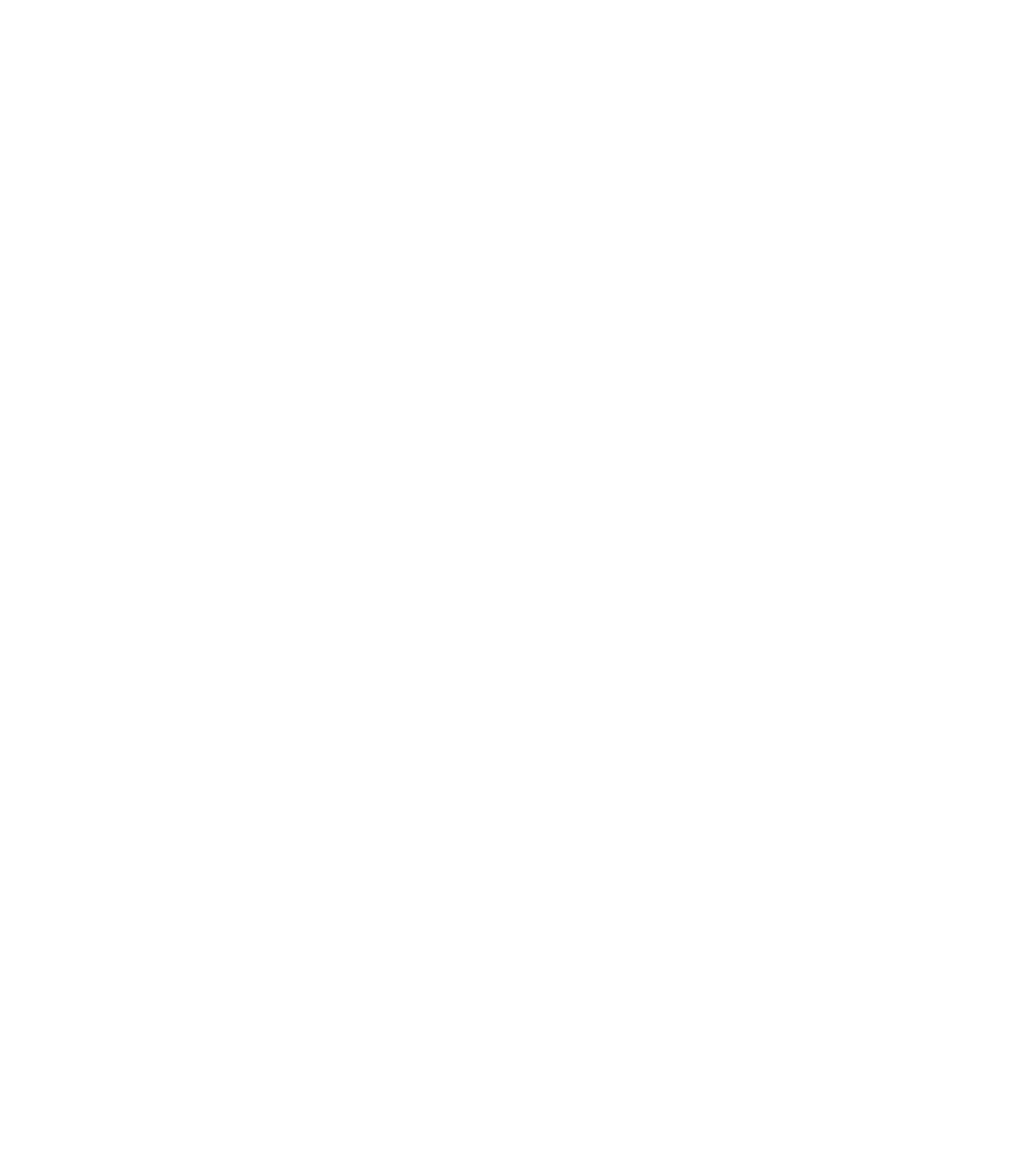
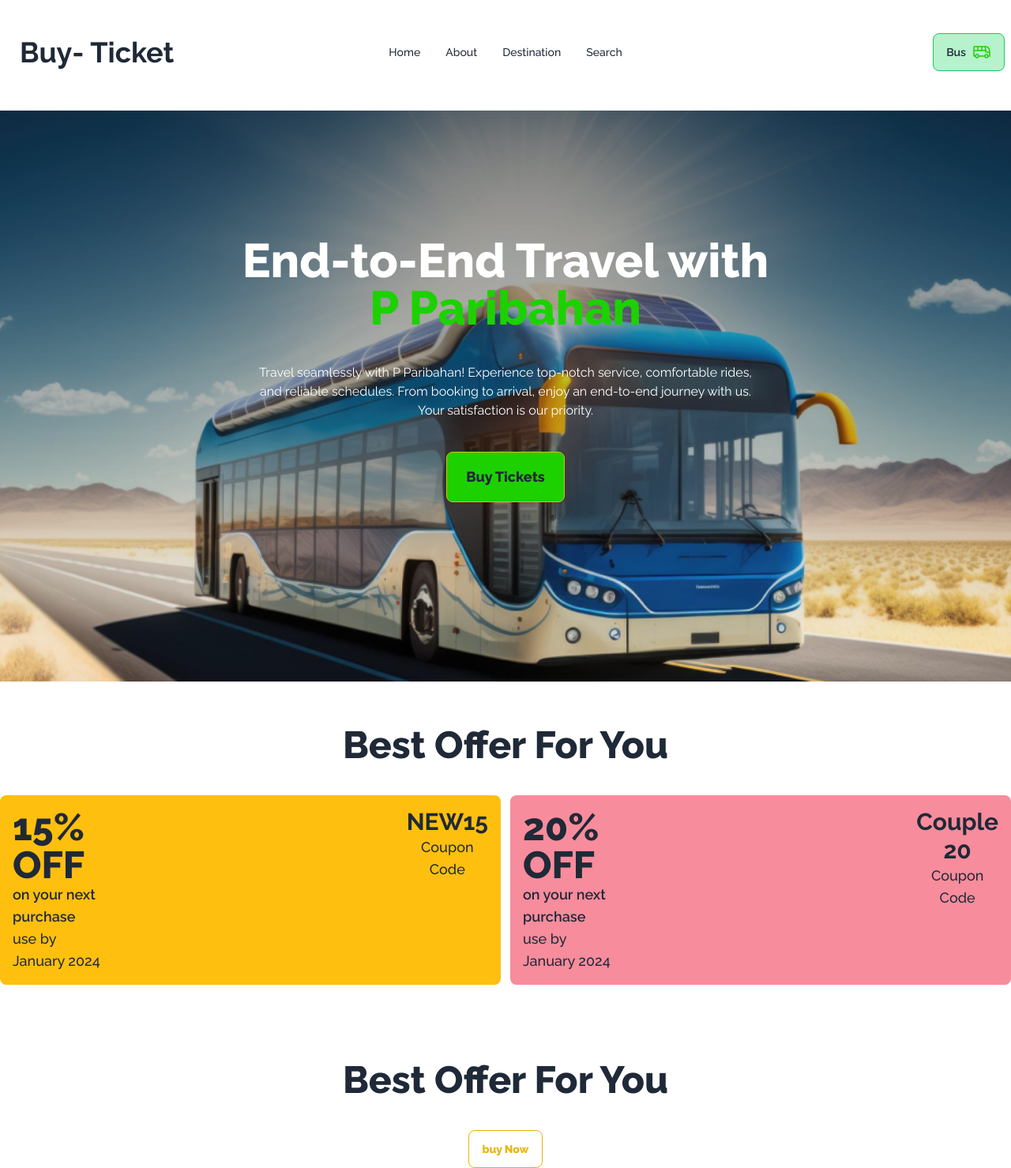
Before and after one commit to shahsohan/Assignment-5, a plain HTML site: page index.html in a window 1280 px wide. Shown: the whole page at 79% size. Before the commit the page ends 800 px from the top, so only its background shows below. Drawn offline with nearby package versions, Linux system fonts and the light colour scheme.

Commit message:
added nav and banner section

```diff
--- a/index.html
+++ b/index.html
@@ -1,11 +1,109 @@
 <!DOCTYPE html>
-<html lang="en">
+<html lang="en" data-theme="light">
+
 <head>
     <meta charset="UTF-8">
     <meta name="viewport" content="width=device-width, initial-scale=1.0">
     <title>BUS TICKET</title>
+    <!-- Daisy Ui & Tailwind  -->
+    <link href="https://cdn.jsdelivr.net/npm/daisyui@4.7.2/dist/full.min.css" rel="stylesheet" type="text/css" />
+    <script src="https://cdn.tailwindcss.com"></script>
+
+    <!-- Custom CSS -->
+    <link rel="stylesheet" href="style/style.css">
+
+
 </head>
-<body>
+
+
+
+<body class="font-raleway md:container md:mx-auto ">
+    <!-- Nav Bar Section -->
+    <section class="nav-section md:container md:mx-auto">
+        <div class="navbar bg-base-100 pb-12 pt-10 text-base font-medium		 ">
+            <div class="navbar-start">
+                <div class=" dropdown ">
+
+                    <ul tabindex="0"
+                        class="menu menu-sm dropdown-content mt-3 z-[1] p-2 shadow bg-base-100 rounded-box   w-52">
+                        <li><a><span>Home</span></a></li>
+                        <li><a>About</a></li>
+                        <li><a>Destination</a></li>
+                        <li><a>Search</a></li>
+
+                    </ul>
+                </div>
+                <a class="btn btn-ghost hover:bg-white text-4xl font-bold	">Buy-<span>Ticket</span></a>
+            </div>
+            <div class="navbar-center hidden lg:flex  ">
+                <ul class="  menu menu-horizontal  px-1">
+                    <li><a><span>Home</span></a></li>
+                    <li><a>About</a></li>
+                    <li><a>Destination</a></li>
+                    <li><a>Search</a></li>
+
+                </ul>
+            </div>
+            <div class="navbar-end">
+
+                <a class="btn bg-green-400 bg-opacity-40 hover:bg-green-300 border border-green-500 text-yellow-5 00">Bus
+                    <img src="images/bus-icon.png" alt=""></a>
+            </div>
+        </div>
+    </section>
+    <!-- banner mage section -->
+    <section class="md:container md:mx-auto">
+
+        <div class="bg-cover bg-center h-[723px]" style="background-image: url('images/banner.png');">
+            <div class="text-center text-white">
+                <h3 class="font-extrabold text-6xl	pt-40 ">End-to-End Travel with <br><span class="text-[#1DD100]">P
+                        Paribahan</span></h3>
+                <p class="text-base	font-normal pt-10	px-80 ">
+                    Travel seamlessly with P Paribahan! Experience top-notch service, comfortable rides, and reliable
+                    schedules. From booking to arrival, enjoy an end-to-end journey with us. Your satisfaction is our
+                    priority.</p>
+
+                <button
+                    class="btn font-extrabold	 bg-[#1DD100] hover:bg-yellow-500 border-yellow-500	 mt-10 sm:btn-sm md:btn-md lg:btn-lg">Buy
+                    Tickets</button>
+            </div>
+        </div>
+    </section>
+    <!-- best offer section -->
+    <section>
+        <h1 class="text-center font-extrabold	pt-14 text-5xl	"> Best Offer For You</h1>
+        <div class="grid grid-cols-2 gap-3 mt-10 mb-10">
+            <div class=" bg-[#FFBF0F] rounded-lg py-4 px-4  flex gap-96">
+                <div class=" ">
+                    <h3 class="text-start font-extrabold text-5xl">15% OFF</h3>
+                    <p class="text-start font-semibold text-lg">on your next purchase</p>
+                    <p class="text-start text-lg font-medium">use by January 2024</p>
+                </div>
+                <div class=" ">
+                    <h3 class="text-center font-bold text-3xl">NEW15</h3>
+                    <p class="text-center text-lg font-medium">Coupon Code</p>
+                </div>
+
+            </div>
+            <div class=" bg-[#F78C9C] rounded-lg py-4 px-4 flex gap-96">
+                <div class=" ">
+                    <h3 class="text-start font-extrabold text-5xl">20% OFF</h3>
+                    <p class="text-start font-semibold text-lg">on your next purchase</p>
+                    <p class="text-start text-lg font-medium">use by January 2024</p>
+                </div>
+
+                <div class=" ">
+                    <h3 class="text-center font-bold text-3xl">Couple 20</h3>
+                    <p class="text-center text-lg font-medium">Coupon Code</p>
+                </div>
+
+            </div>
+
+        </div>
+        <h1 class="text-center font-extrabold	pt-14 text-5xl	"> Best Offer For You</h1>
+        <button class="flex justify-center mx-auto my-auto btn btn-outline border-yellow-500 text-yellow-500 font-extrabold mt-10 ">buy Now</button>
+    </section>
 
 </body>
+
 </html>
--- /dev/null
+++ b/style/style.css
@@ -0,0 +1,6 @@
+
+@import url('https://fonts.googleapis.com/css2?family=Raleway:ital,wght@0,100..900;1,100..900&display=swap');
+
+.font-raleway{
+    font-family: "raleway", sans-serif;
+}
```
Also changed, not shown: tailwind.config.js (added, +21 -0 lines), images/banner.png (added), images/bus-icon.png (added), images/bus-logo.png (added), images/cupon-devider.png (added), images/fare.png (added), images/info-devider.png (added), images/people.png (added), images/playstore.png (added), images/seat-gray.png (added), images/seat-green-filled.png (added), images/seat-green.png (added), images/stoppage.png (added), images/success.png (added), 1 more files.
